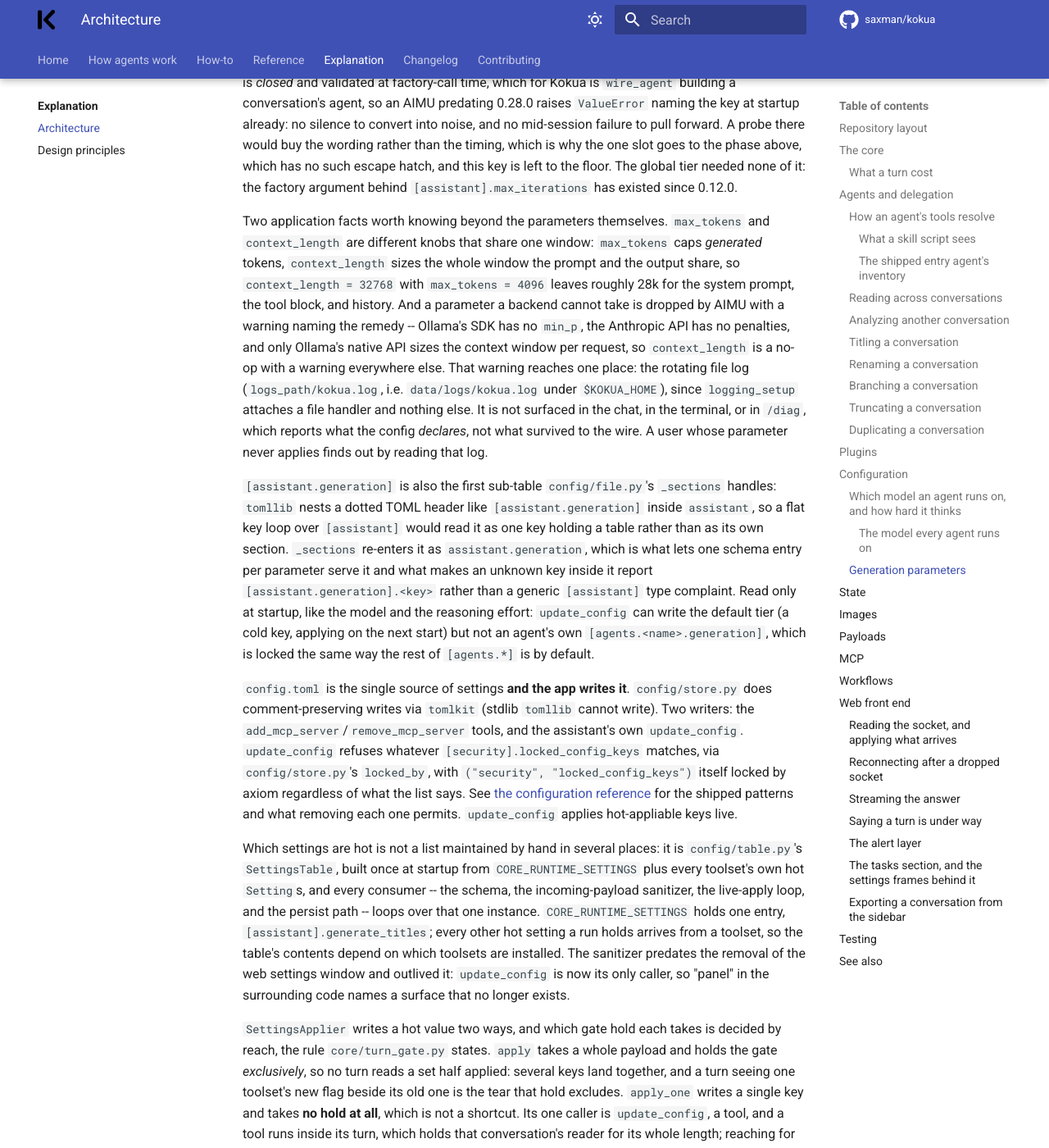
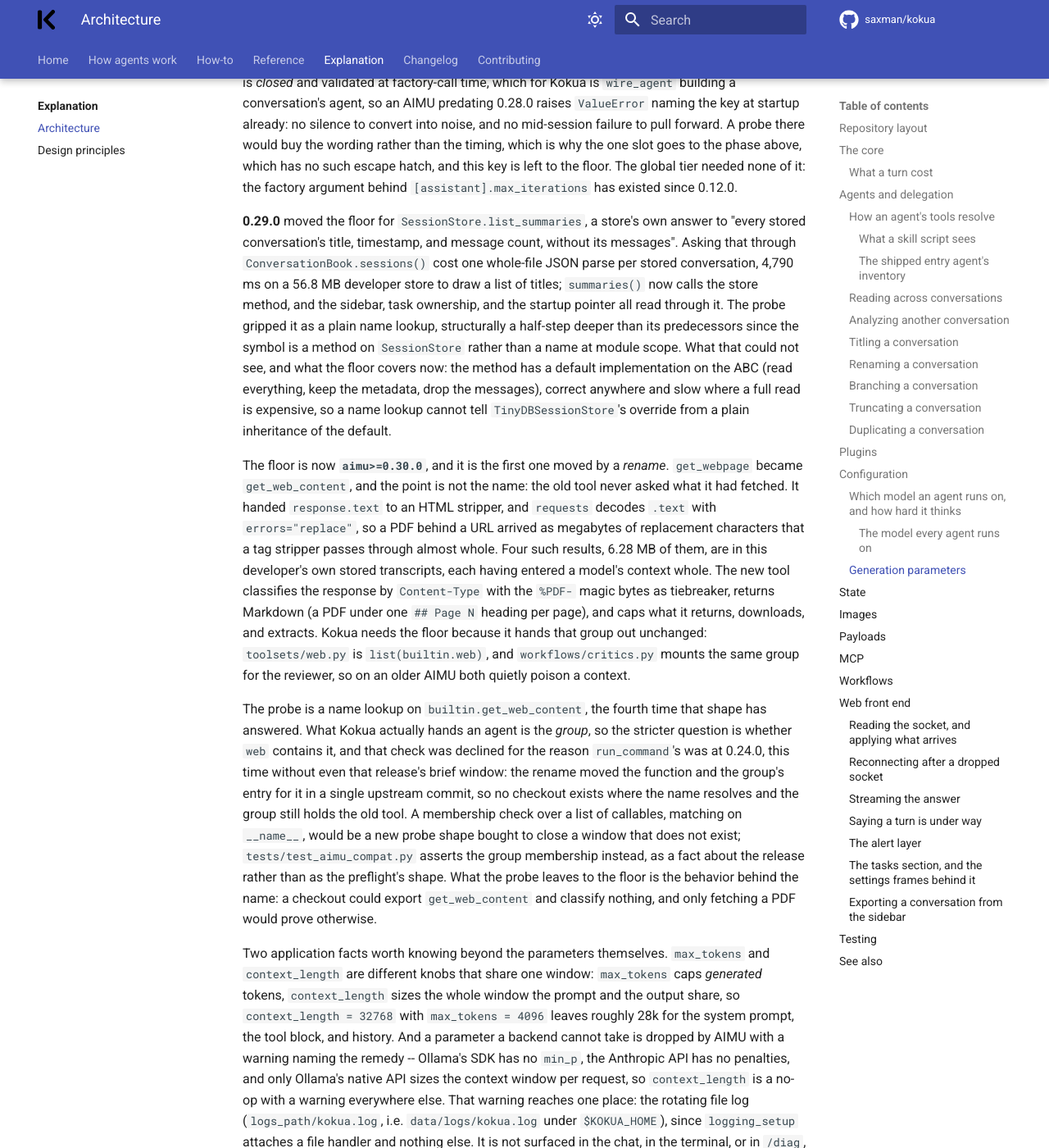
Before and after one commit to saxman/kokua, an MkDocs documentation site: the page built from docs/explanation/architecture.md, in a window 1280 px wide and 1400 px high, scrolled down 25117 px. Shown: the whole window at 82% size. Built offline with MkDocs 1.6.1 and Material for MkDocs 9.7.7, drawn with Linux system fonts in a browser that asks for light colours; comment, search, counter and statistics services are not loaded; some of the changed text lies outside the part shown.

Commit message:
fix(deps,docs): AIMU 0.30.0 renamed get_webpage, so the floor moves and the probe with it
AIMU 0.30.0 renamed `get_webpage` to `get_web_content`. Kokua's own code needed nothing: the `web`
toolset is `list(builtin.web)` and `workflows/critics.py` mounts the same group, so both picked the
rename up. What broke was Kokua's expectations, in two tests that name the tool directly, and what was
wrong underneath them was the floor.

The floor moves to 0.30.0 because the rename is not what matters. The old tool never asked what it had
downloaded: it handed `response.text` to an HTML stripper, and `requests` decodes `.text` with
`errors="replace"`, so a PDF behind a URL arrived as megabytes of replacement characters that a tag
stripper passed through almost whole and into the model's context. Four such results, 6.28 MB, are in
this developer's own stored transcripts. Kokua hands that group to any agent declaring `web` and to
every plan reviewer, so on an older sibling both poison a context with nothing raised anywhere, which
is the silent shape the floor exists for.

The probe moves to a name lookup on `builtin.get_web_content`, the fourth time that shape has answered.
What it declines is worth recording: Kokua hands out the *group*, so the strictly honest check is
whether `builtin.web` contains the function, which would take a membership check over a list of
callables matching on `__name__`. That is the shape declined at 0.24.0 for `run_command`, and it is
declined again with even less to gain, because the rename moved the function and the group's entry for
it in one upstream commit, leaving no window at all. The test asserts the membership instead, as a fact
about the release rather than as the preflight's shape. `SessionStore.list_summaries` becomes the
floor's job in its turn, pinned by a test like the two before it.

Docs found carrying an older floor than the code: `README.md` and `CLAUDE.md` both still said 0.28.0,
and `architecture.md`'s floor history stopped at 0.28.0 with no 0.29.0 entry. All three are brought
current here, since each has to be true after this change.

Left alone deliberately: `get_webpage` as a stand-in tool name in display fixtures (subagent cards, web
UI rendering, the payload migration test). Those assert nothing about AIMU's inventory, and renaming
twenty lines of sample data would bury the four sites that do.

Co-Authored-By: Claude Opus 5 <noreply@anthropic.com>

```diff
--- a/docs/explanation/architecture.md
+++ b/docs/explanation/architecture.md
@@ -923,8 +923,8 @@ capability first shipped tagged 0.24.0, but the number collided with a different
 AIMU's own `main` released first; the branch carrying `events` rebased past it and renumbered to 0.25.0,
 so a real, released 0.24.0 correctly failed that probe rather than exposing a gap in it.)
 
-The floor is now `aimu>=0.28.0`, and unlike 0.27.0 it is a floor whose *reason* and whose *probe* are the
-same capability again. It moved for AIMU's `CONTINUING` chunk, the phase a streamed driver yields for a
+The floor was `aimu>=0.28.0` until 0.29.0, and unlike 0.27.0 it was a floor whose *reason* and whose
+*probe* were the same capability again. It moved for AIMU's `CONTINUING` chunk, the phase a streamed driver yields for a
 round the loop injected itself (a continuation nudge, or the forced wrap-up at the round cap) rather than
 one the model asked for. No other seam could carry it: Kokua constructs nothing differently against an
 older AIMU, so `channels/web.py` and `core/subagents.py` simply never see the phase, and nothing raises,
@@ -954,6 +954,39 @@ mid-session failure to pull forward. A probe there would buy the wording rather
 why the one slot goes to the phase above, which has no such escape hatch, and this key is left to the
 floor. The global tier needed none of it: the factory argument behind `[assistant].max_iterations` has
 existed since 0.12.0.
+
+**0.29.0** moved the floor for `SessionStore.list_summaries`, a store's own answer to "every stored
+conversation's title, timestamp, and message count, without its messages". Asking that through
+`ConversationBook.sessions()` cost one whole-file JSON parse per stored conversation, 4,790 ms on a
+56.8 MB developer store to draw a list of titles; `summaries()` now calls the store method, and the
+sidebar, task ownership, and the startup pointer all read through it. The probe gripped it as a plain
+name lookup, structurally a half-step deeper than its predecessors since the symbol is a method on
+`SessionStore` rather than a name at module scope. What that could not see, and what the floor covers
+now: the method has a default implementation on the ABC (read everything, keep the metadata, drop the
+messages), correct anywhere and slow where a full read is expensive, so a name lookup cannot tell
+`TinyDBSessionStore`'s override from a plain inheritance of the default.
+
+The floor is now **`aimu>=0.30.0`**, and it is the first one moved by a *rename*. `get_webpage` became
+`get_web_content`, and the point is not the name: the old tool never asked what it had fetched. It
+handed `response.text` to an HTML stripper, and `requests` decodes `.text` with `errors="replace"`, so a
+PDF behind a URL arrived as megabytes of replacement characters that a tag stripper passes through
+almost whole. Four such results, 6.28 MB of them, are in this developer's own stored transcripts, each
+having entered a model's context whole. The new tool classifies the response by `Content-Type` with the
+`%PDF-` magic bytes as tiebreaker, returns Markdown (a PDF under one `## Page N` heading per page), and
+caps what it returns, downloads, and extracts. Kokua needs the floor because it hands that group out
+unchanged: `toolsets/web.py` is `list(builtin.web)`, and `workflows/critics.py` mounts the same group
+for the reviewer, so on an older AIMU both quietly poison a context.
+
+The probe is a name lookup on `builtin.get_web_content`, the fourth time that shape has answered. What
+Kokua actually hands an agent is the *group*, so the stricter question is whether `web` contains it, and
+that check was declined for the reason `run_command`'s was at 0.24.0, this time without even that
+release's brief window: the rename moved the function and the group's entry for it in a single upstream
+commit, so no checkout exists where the name resolves and the group still holds the old tool. A
+membership check over a list of callables, matching on `__name__`, would be a new probe shape bought to
+close a window that does not exist; `tests/test_aimu_compat.py` asserts the group membership instead, as
+a fact about the release rather than as the preflight's shape. What the probe leaves to the floor is the
+behavior behind the name: a checkout could export `get_web_content` and classify nothing, and only
+fetching a PDF would prove otherwise.
 
 Two application facts worth knowing beyond the parameters themselves. `max_tokens` and `context_length`
 are different knobs that share one window: `max_tokens` caps *generated* tokens, `context_length` sizes
```
Also changed, not shown: CHANGELOG.md (+15 -3 lines), CLAUDE.md (+25 -3 lines), README.md (+1 -1 lines), docs/how-to/set-up-toolsets.md (+1 -1 lines), pyproject.toml (+7 -3 lines), 6 other files.
